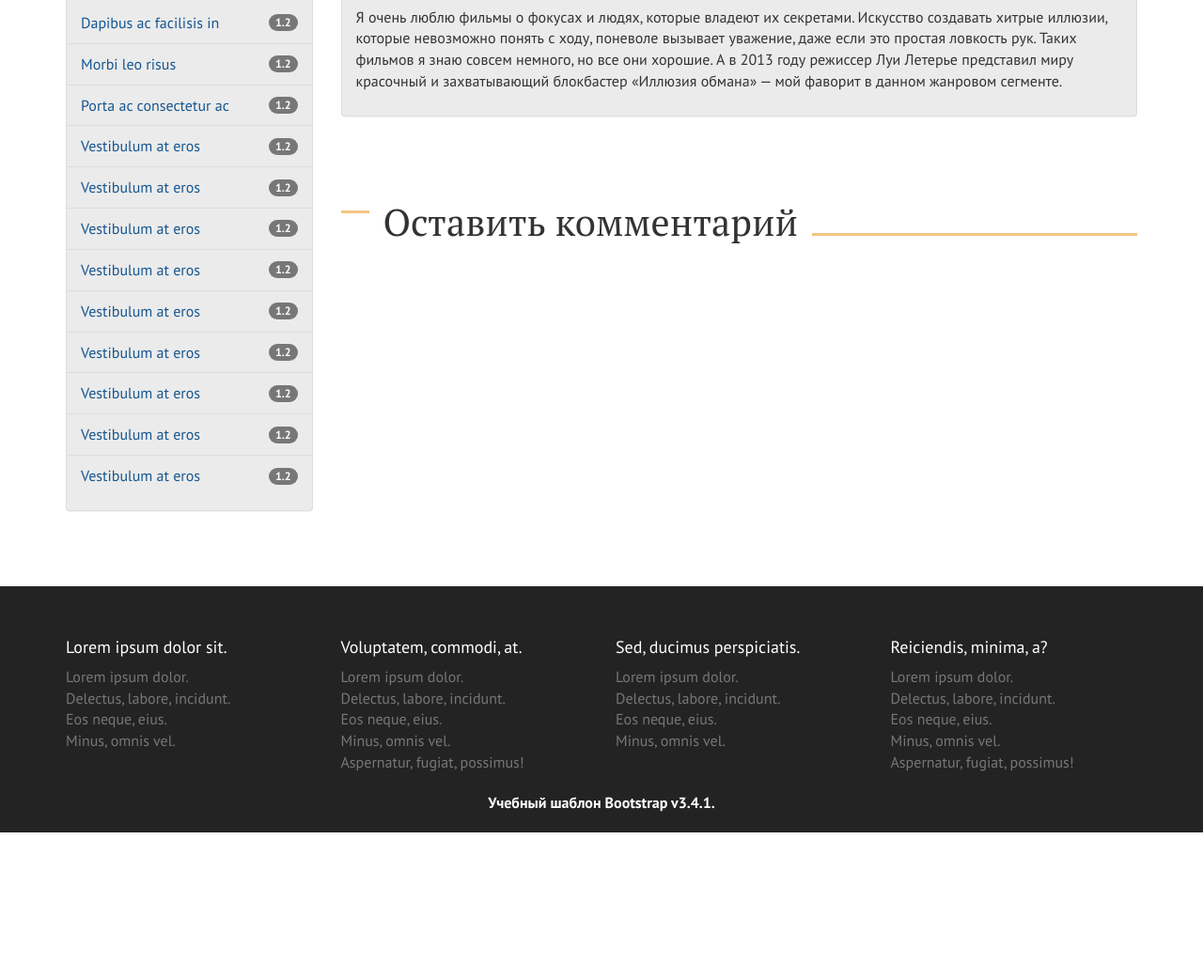
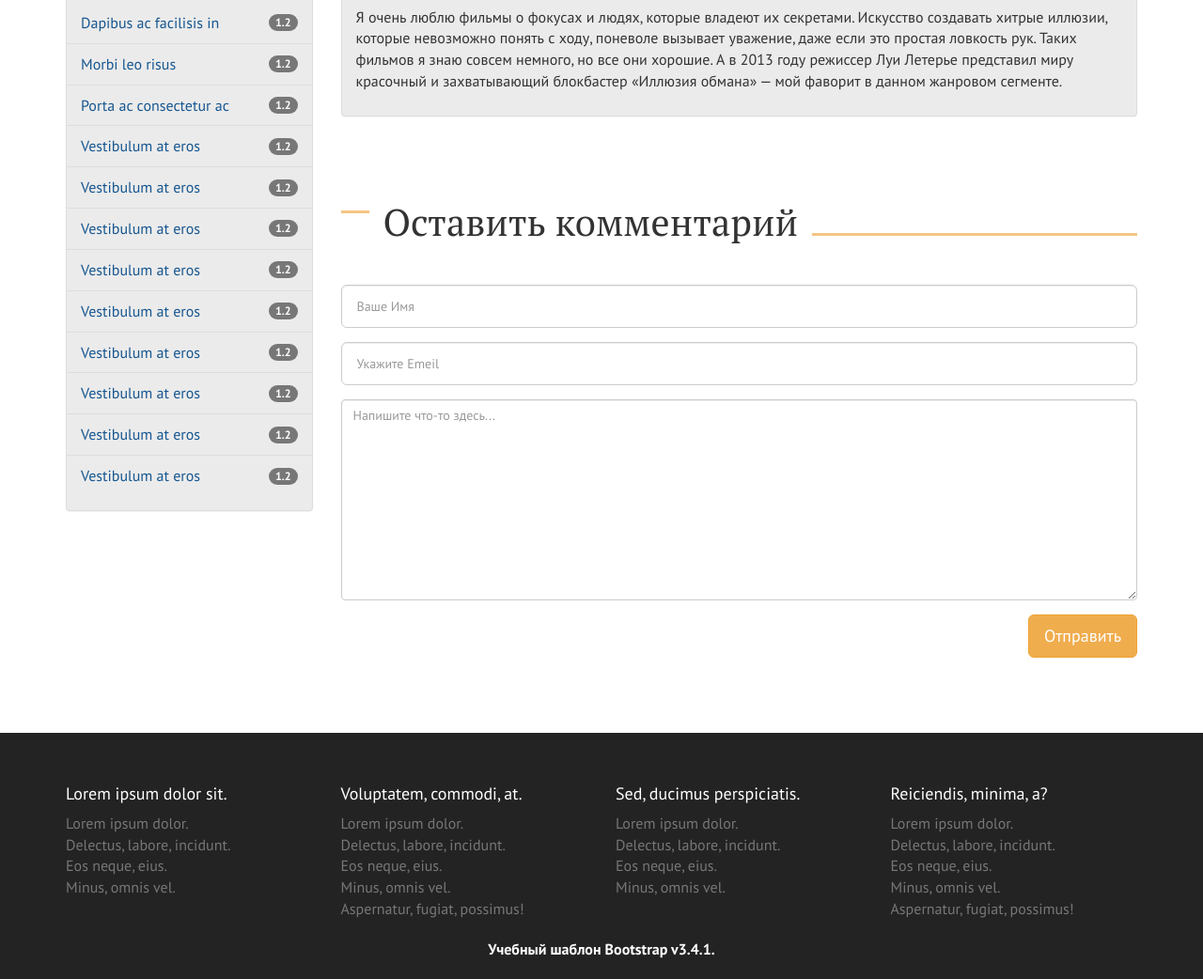
Before and after one commit to FedorSumkinFS/myKinozal, a website: page page.html in a window 1280 px wide. Shown: the part 1943-2985 px from the top of the page at 94% size. Before the commit the page ends 2829 px from the top, so only its background shows below. Drawn offline with Linux system fonts and the light colour scheme.

Commit message:
validator

```diff
--- a/assets/scss/_page.scss
+++ b/assets/scss/_page.scss
@@ -10,7 +10,6 @@
     border-top-right-radius: 0;
     border-color: #dddddd;
     background-color: #f1f1f1;
-    // padding: 19px;
 }
 &__wrapper {
     &:not(:last-child) {
@@ -18,3 +17,7 @@
     }
         }
 }
+.film-comments__btn {
+    margin-top: $gap;
+    float: right;
+}
--- a/page.html
+++ b/page.html
@@ -210,6 +210,22 @@
 
                         <section class="film-comments">
                               <h2>Оставить комментарий</h2>
+                              <div class="user-login__content tab-content">
+                                    <div role="tabpanel" class="tab-pane fade in active" id="user-login-main">
+                                      <form action="login">
+                                        <div class="form-group">
+                                          <input class="form-control input-lg" type="text" placeholder="Ваше Имя">
+                                        </div>
+                                        <div class="form-group">
+                                          <input class="form-control input-lg" type="password" placeholder="Укажите Emeil">
+                                        </div>
+                                        <div class="form-group">
+                                          <textarea class="form-control" placeholder="Напишите что-то здесь..." rows="10"></textarea>
+                                          <button class="film-comments__btn btn btn-lg btn-warning" type="submit" >Отправить</button>
+                                        </div>
+                                      </form>
+                                    </div>
+                                  </div>
                         </section>
 
                   </main>
```
Also changed, not shown: assets/css/style.css.
